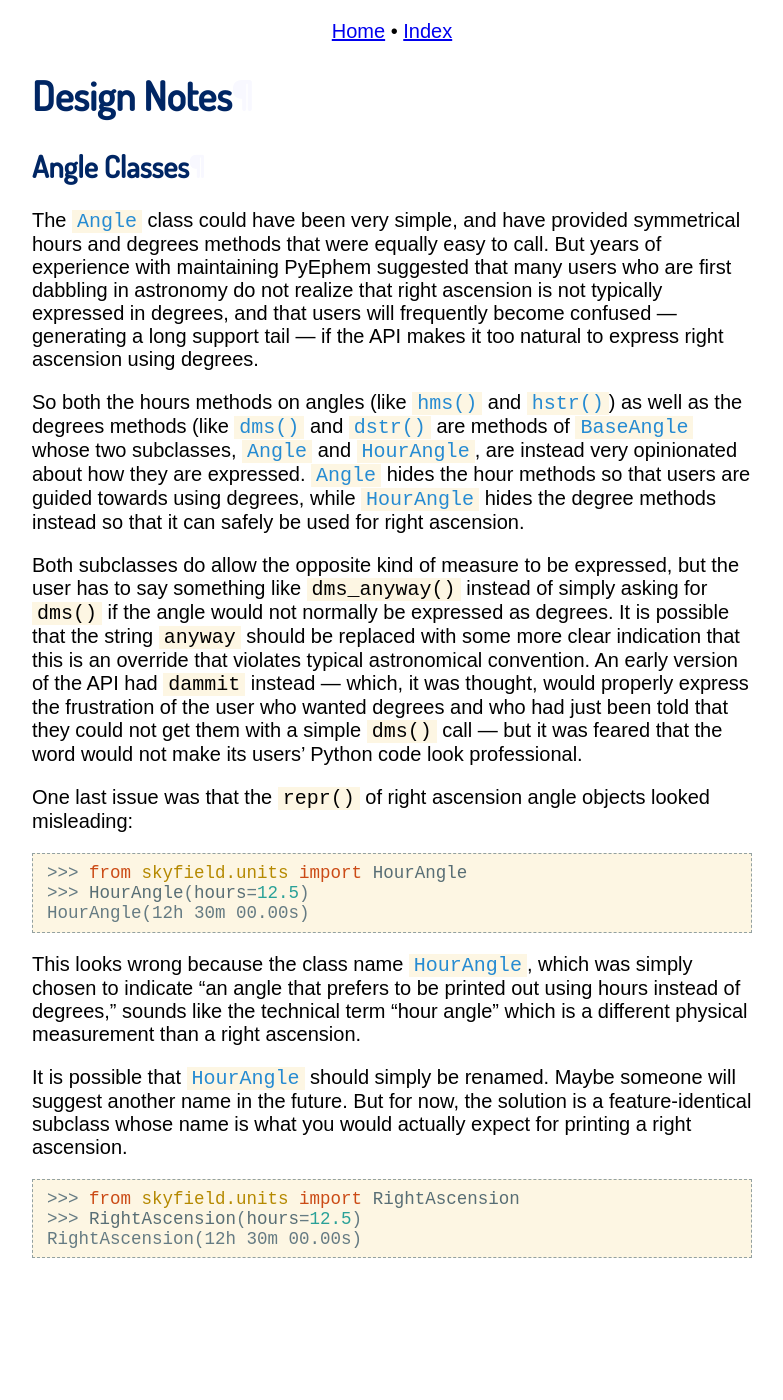
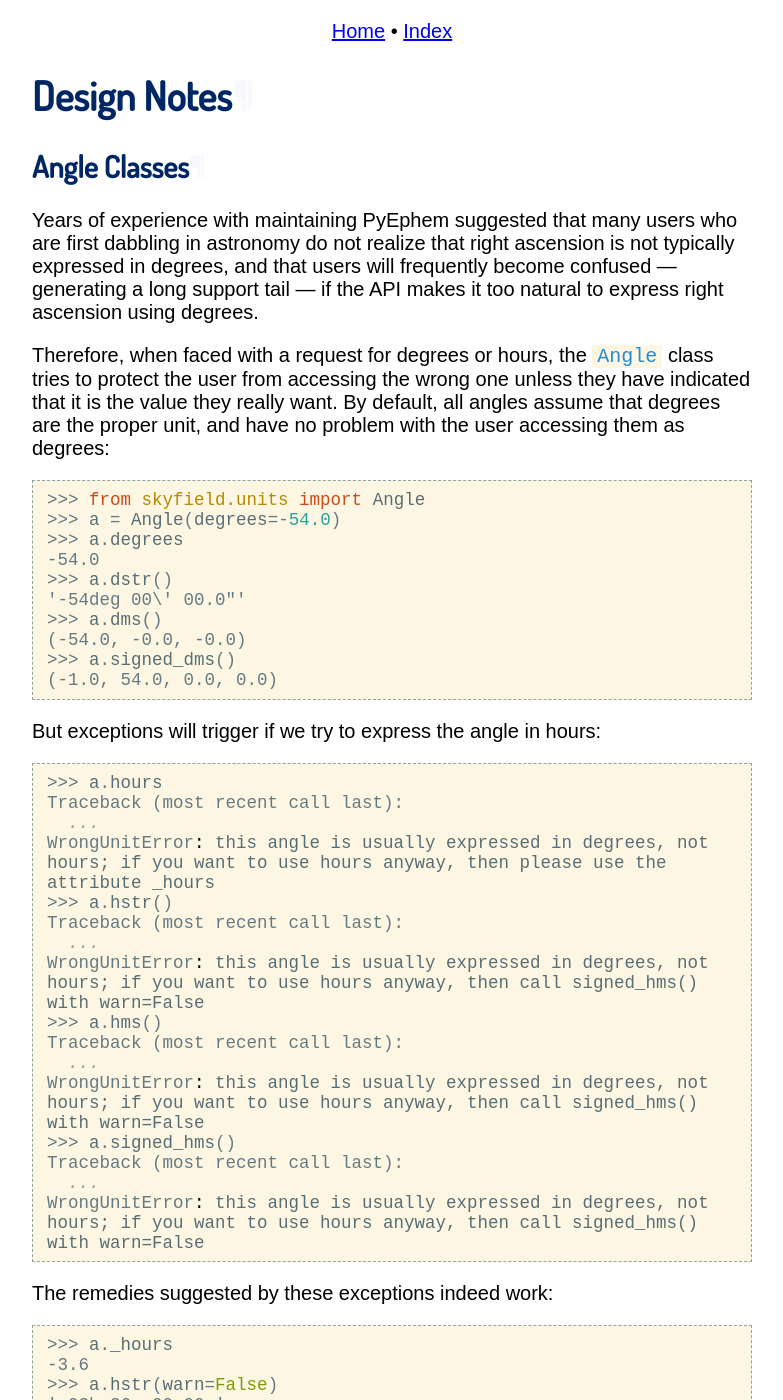
Before and after one commit to skyfielders/python-skyfield, a Sphinx documentation site: the page built from skyfield/documentation/design.rst, in a window 1280 px wide and 1400 px high. Shown: the whole window, without its empty margins (248-1031 px from the left). Built offline with Sphinx 7.4.7, drawn with Linux system fonts in a browser that asks for light colours; some of the changed text lies outside the part shown.

Commit message:
Eliminate all Angle() subclasses
Simplify how we protect the user against pulling hours or degrees when
they might not mean to, by having only a single Angle class with a flag
that we set when we instantiate it.

```diff
--- a/TODO.rst
+++ b/TODO.rst
@@ -66,8 +66,6 @@
 
 * Should a simple "print position.radec()" print something prettier?
 
-* And, should an RA really be called an Hour Angle?
-
 Longer-term goals
 =================
 
--- a/skyfield/documentation/design.rst
+++ b/skyfield/documentation/design.rst
@@ -8,52 +8,97 @@
 Angle Classes
 -------------
 
-The :class:`Angle` class could have been very simple, and have provided
-symmetrical hours and degrees methods that were equally easy to call.
-But years of experience with maintaining PyEphem suggested that many
-users who are first dabbling in astronomy do not realize that right
-ascension is not typically expressed in degrees, and that users will
-frequently become confused — generating a long support tail — if the API
-makes it too natural to express right ascension using degrees.
+Years of experience with maintaining PyEphem suggested that many users
+who are first dabbling in astronomy do not realize that right ascension
+is not typically expressed in degrees, and that users will frequently
+become confused — generating a long support tail — if the API makes it
+too natural to express right ascension using degrees.
 
-So both the hours methods on angles (like :meth:`~BaseAngle.hms()` and
-:meth:`~BaseAngle.hstr()`) as well as the degrees methods (like
-:meth:`~BaseAngle.dms()` and :meth:`~BaseAngle.dstr()` are methods of
-:class:`BaseAngle` whose two subclasses, :class:`Angle` and
-:class:`HourAngle`, are instead very opinionated about how they are
-expressed.  :class:`Angle` hides the hour methods so that users are
-guided towards using degrees, while :class:`HourAngle` hides the degree
-methods instead so that it can safely be used for right ascension.
+Therefore, when faced with a request for degrees or hours, the
+:class:`Angle` class tries to protect the user from accessing the wrong
+one unless they have indicated that it is the value they really want.
+By default, all angles assume that degrees are the proper unit, and have
+no problem with the user accessing them as degrees:
 
-Both subclasses do allow the opposite kind of measure to be expressed,
-but the user has to say something like ``dms_anyway()`` instead of
-simply asking for ``dms()`` if the angle would not normally be expressed
-as degrees.  It is possible that the string ``anyway`` should be
-replaced with some more clear indication that this is an override that
-violates typical astronomical convention.  An early version of the API
-had ``dammit`` instead — which, it was thought, would properly express
-the frustration of the user who wanted degrees and who had just been
-told that they could not get them with a simple ``dms()`` call — but it
-was feared that the word would not make its users’ Python code look
-professional.
+>>> from skyfield.units import Angle
+>>> a = Angle(degrees=-54.0)
+>>> a.degrees
+-54.0
+>>> a.dstr()
+'-54deg 00\' 00.0"'
+>>> a.dms()
+(-54.0, -0.0, -0.0)
+>>> a.signed_dms()
+(-1.0, 54.0, 0.0, 0.0)
 
-One last issue was that the ``repr()`` of right ascension angle objects
-looked misleading:
+But exceptions will trigger if we try to express the angle in hours:
 
->>> from skyfield.units import HourAngle
->>> HourAngle(hours=12.5)
-HourAngle(12h 30m 00.00s)
+>>> a.hours
+Traceback (most recent call last):
+  ...
+WrongUnitError: this angle is usually expressed in degrees, not hours; if you want to use hours anyway, then please use the attribute _hours
+>>> a.hstr()
+Traceback (most recent call last):
+  ...
+WrongUnitError: this angle is usually expressed in degrees, not hours; if you want to use hours anyway, then call signed_hms() with warn=False
+>>> a.hms()
+Traceback (most recent call last):
+  ...
+WrongUnitError: this angle is usually expressed in degrees, not hours; if you want to use hours anyway, then call signed_hms() with warn=False
+>>> a.signed_hms()
+Traceback (most recent call last):
+  ...
+WrongUnitError: this angle is usually expressed in degrees, not hours; if you want to use hours anyway, then call signed_hms() with warn=False
 
-This looks wrong because the class name :class:`HourAngle`, which was
-simply chosen to indicate “an angle that prefers to be printed out using
-hours instead of degrees,” sounds like the technical term “hour angle”
-which is a different physical measurement than a right ascension.
+The remedies suggested by these exceptions indeed work:
 
-It is possible that :class:`HourAngle` should simply be renamed.  Maybe
-someone will suggest another name in the future.  But for now, the
-solution is a feature-identical subclass whose name is what you would
-actually expect for printing a right ascension.
+>>> a._hours
+-3.6
+>>> a.hstr(warn=False)
+'-03h 36m 00.00s'
+>>> a.hms(warn=False)
+(-3.0, -36.0, -0.0)
+>>> a.signed_hms(warn=False)
+(-1.0, 3.0, 36.0, 0.0)
 
->>> from skyfield.units import RightAscension
->>> RightAscension(hours=12.5)
-RightAscension(12h 30m 00.00s)
+An angle has the opposite behavior if it is given a preference of hours
+when it is created.  In that case, fetching its value in hours values
+becomes the easy operation:
+
+>>> a = Angle(degrees=-54.0, preference='hours')
+>>> a.hours
+-3.6
+>>> a.hstr()
+'-03h 36m 00.00s'
+>>> a.hms()
+(-3.0, -36.0, -0.0)
+>>> a.signed_hms()
+(-1.0, 3.0, 36.0, 0.0)
+
+And it is now degrees that take a bit of extra effort to retrieve.
+
+>>> a.degrees
+Traceback (most recent call last):
+  ...
+WrongUnitError: this angle is usually expressed in hours, not degrees; if you want to use degrees anyway, then please use the attribute _degrees
+>>> a.dstr()
+Traceback (most recent call last):
+  ...
+WrongUnitError: this angle is usually expressed in hours, not degrees; if you want to use degrees anyway, then call dstr() with warn=False
+>>> a.dms()
+Traceback (most recent call last):
+  ...
+WrongUnitError: this angle is usually expressed in hours, not degrees; if you want to use hours anyway, then call signed_hms() with warn=False
+>>> a.signed_dms()
+Traceback (most recent call last):
+  ...
+WrongUnitError: this angle is usually expressed in hours, not degrees; if you want to use hours anyway, then call signed_hms() with warn=False
+
+>>> a._degrees
+-54.0
+>>> a.dstr(warn=False)
+'-54deg 00\' 00.0"'
+>>> a.dms(warn=False)
+(-54.0, -0.0, -0.0)
+>>> a.signed_dms(warn=False)
+(-1.0, 54.0, 0.0, 0.0)
```
Also changed, not shown: 3 other files.
